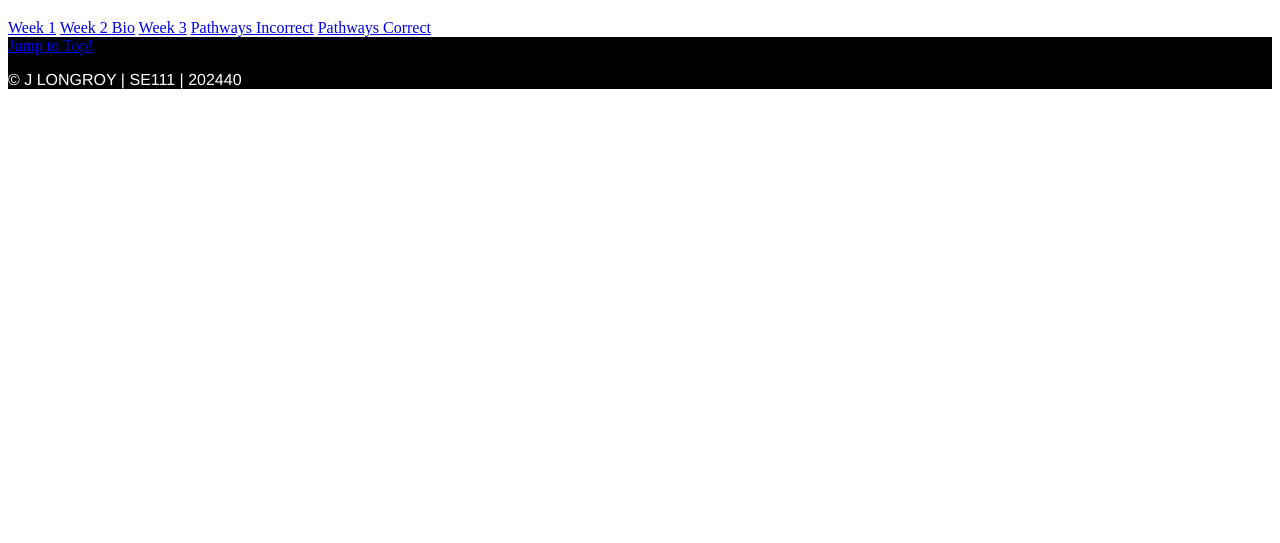
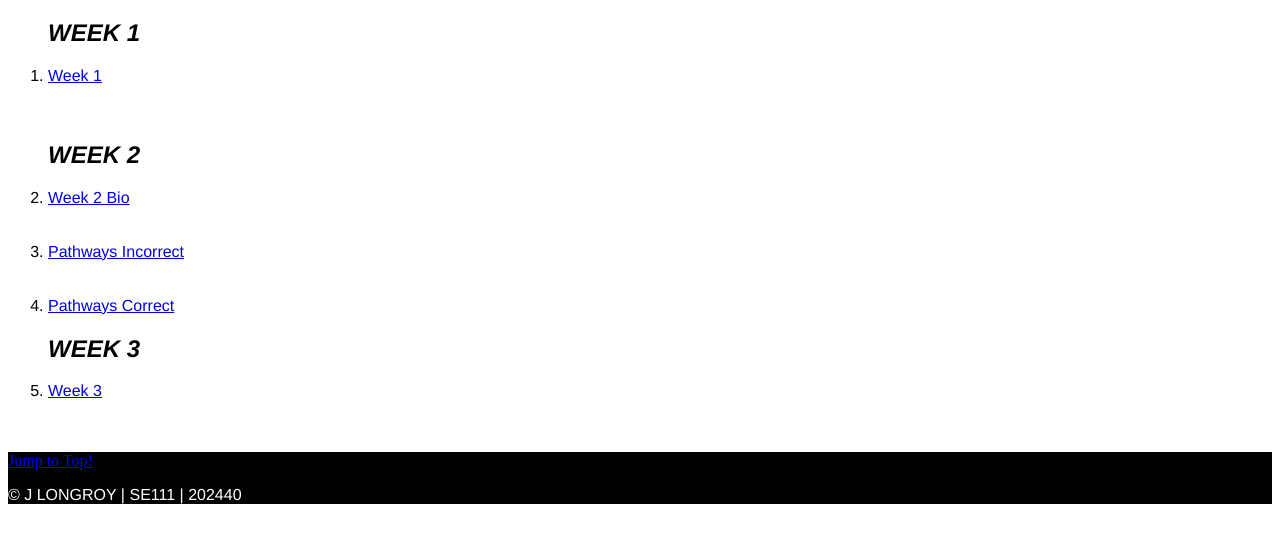
Before and after one commit to Savue/SE111_202440, a plain HTML site: page index.html in a window 1280 px wide. Shown: the part 61-604 px from the top of the page. Drawn offline with Linux system fonts and the light colour scheme.

Commit message:
main repo page

```diff
--- a/index.html
+++ b/index.html
@@ -34,13 +34,31 @@
         <div id="nav">
 
             <div id="buttons">
+                <ol class="fancy" style="width:300px";>
 
-                <a href="Week1/">Week 1</a>
-                <a href="w2-bio/">Week 2 Bio</a>
-                <a href="Week3/">Week 3</a>
-                <a href="file-paths-incorrect/">Pathways Incorrect</a>
-                <a href="file-paths-correct/">Pathways Correct</a>
+                    <h2><i>WEEK 1</i></h2>
 
+                    <li><a href="Week1/">Week 1</a></li>
+                    <br>
+                    <br>
+
+                    <h2><i>WEEK 2</i></h2>
+
+                    <li><a href="w2-bio/">Week 2 Bio</a></li>
+                    <br>
+                    <br>
+
+                    <li><a href="file-paths-incorrect/">Pathways Incorrect</a></li>
+                    <br>
+                    <br>
+                    <li><a href="file-paths-correct/">Pathways Correct</a></li>
+
+                    <h2><i>WEEK 3</i></h2>
+
+                    <li><a href="Week3/">Week 3</a></li>
+                    <br>
+                    <br>
+                </ol>
             </div>
 
         </div><!---nav-->
```
